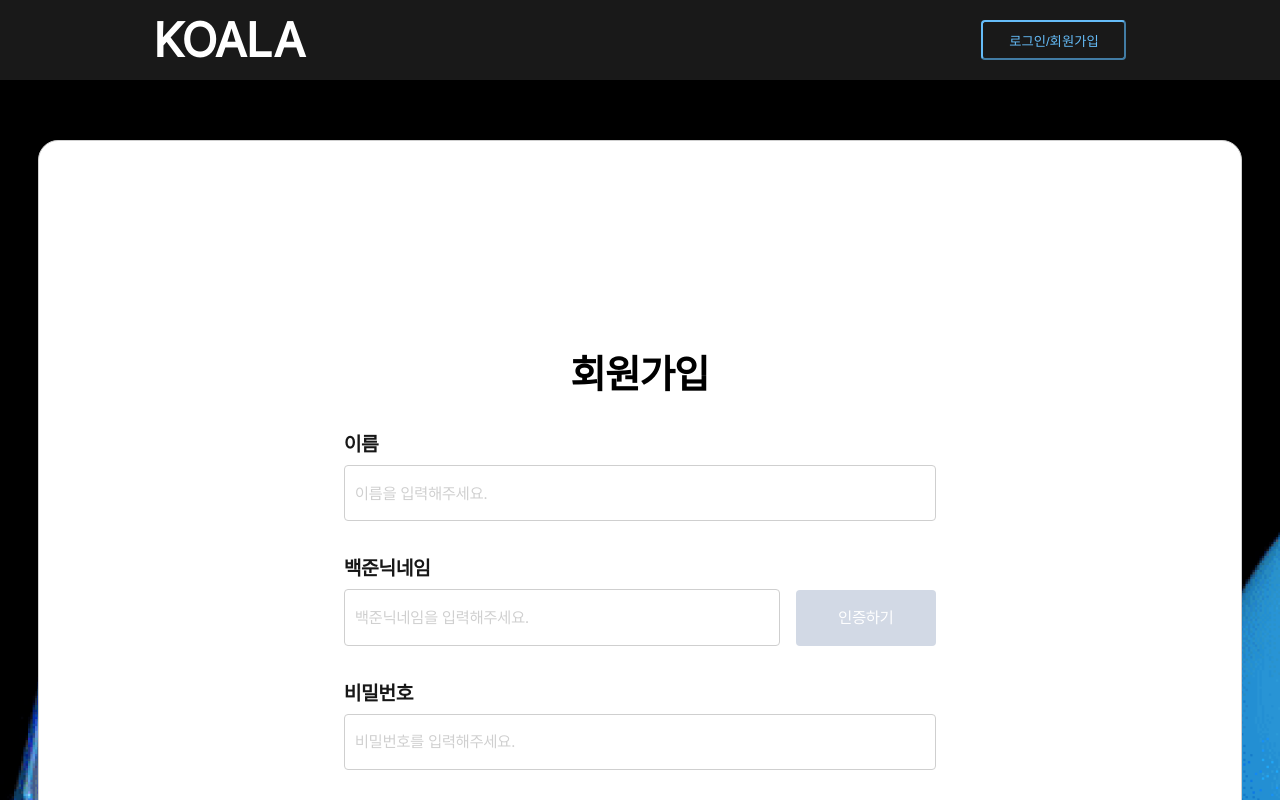
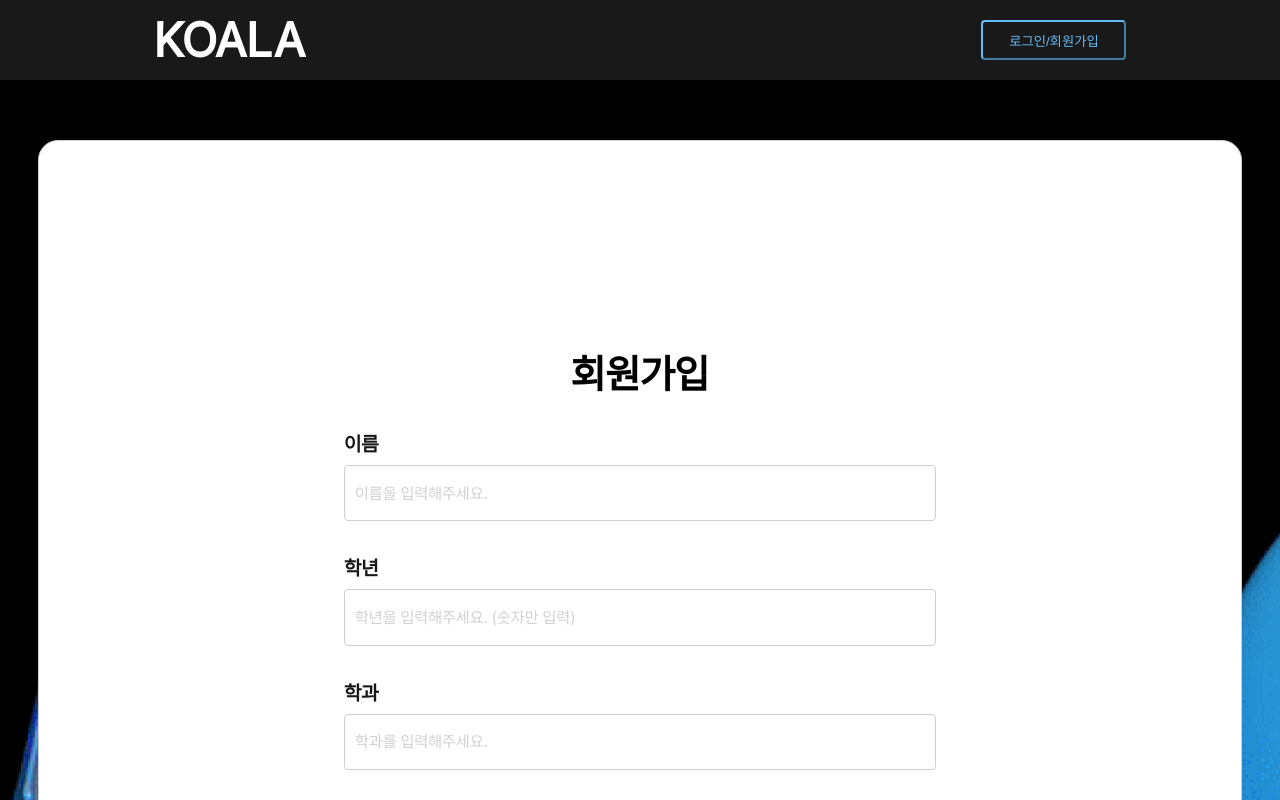
Before and after one commit to ProjectX-Algoitzy/Algoitzy-FE, a React (Create React App) app: page /signup in a window 1280 px wide. Shown: the top 800 px of the page. Built offline with nearby package versions, Linux system fonts and the light colour scheme; the HTML template or start-up script is replaced by a standard one.

Commit message:
[ERROR] 회원가입 QA #61

```diff
--- a/src/APP/user-pages/Auth/Auth.login.jsx
+++ b/src/APP/user-pages/Auth/Auth.login.jsx
@@ -23,7 +23,7 @@ export default function Login() {
       localStorage.setItem(ACCESS_TOKEN, response.result.accessToken);
       if (response["isSuccess"]) {
         console.log("로그인 성공!");
-        alert("로그인을 성공하셨습니다.");
+        // alert("로그인을 성공하셨습니다.");
         navigate("/");
       } else {
         console.error("로그인 실패:", response.data);
--- a/src/APP/user-pages/SignUp/SignUp.signup.jsx
+++ b/src/APP/user-pages/SignUp/SignUp.signup.jsx
@@ -11,6 +11,8 @@ export default function Signup() {
   const [timerStarted, setTimerStarted] = useState(false);
 
   const [name, setName] = useState('');
+  const [grade, setGrade] = useState();
+  const [major, setMajor] = useState('');
   const [handle, setHandle] = useState('');
   const [password, setPassword] = useState('');
   const [passwordConfirmation, setPasswordConfirmation] = useState('');
@@ -100,6 +102,16 @@ export default function Signup() {
   const handleNameChange = (value) => {
     setName(value);
     setIsNameValid(value.trim().length > 0);
+  }
+
+  // 학년 입력 change event
+  const handleGradeChange = (value) => {
+    setGrade(value);
+  }
+
+  // 학과 입력 change event
+  const handleMajorChange = (value) => {
+    setMajor(value);
   }
 
   // 백준 계정 입력 change event
@@ -376,6 +388,26 @@ export default function Signup() {
             </itemS.LIContainer>
 
             <itemS.LIContainer>
+              <itemS.Label>학년</itemS.Label>
+              <itemS.InputBox
+                type="text"
+                placeholder="학년을 입력해주세요. (숫자만 입력)"
+                value={grade}
+                onChange={(e) => handleGradeChange(e.target.value)}
+              />
+            </itemS.LIContainer>
+
+            <itemS.LIContainer>
+              <itemS.Label>학과</itemS.Label>
+              <itemS.InputBox
+                type="text"
+                placeholder="학과를 입력해주세요."
+                value={major}
+                onChange={(e) => handleMajorChange(e.target.value)}
+              />
+            </itemS.LIContainer>
+
+            <itemS.LIContainer>
               <itemS.Label>백준닉네임</itemS.Label>
               <itemS.InputConfirmBoxWrapper>
                 <itemS.InputConfirmBox
```
